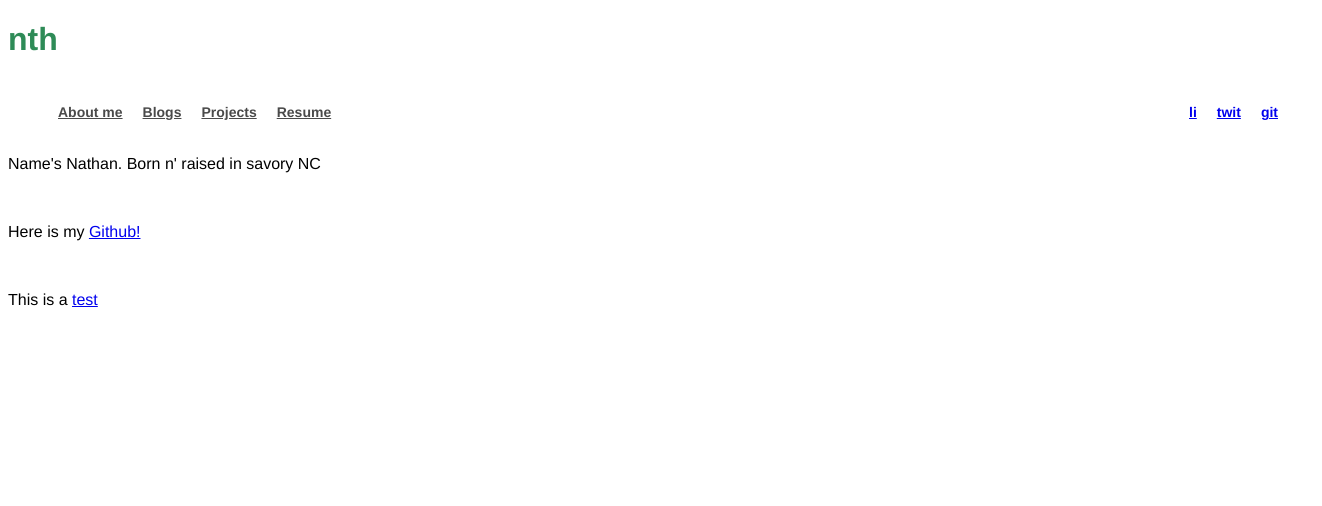
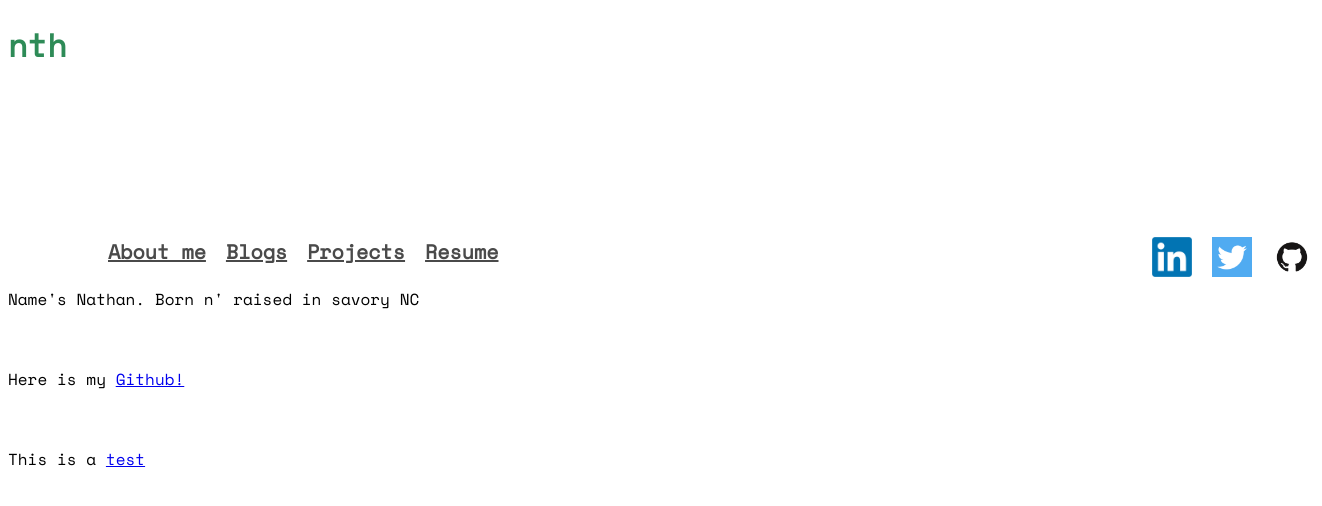
Before and after one commit to natethsieh/website, a plain HTML site: page index.html in a window 1280 px wide. Shown: the whole page, 1322 px wide, since content can reach past the window. Drawn offline with nearby package versions, Linux system fonts and the light colour scheme.

Commit message:
using icons for buttons

```diff
--- a/index.html
+++ b/index.html
@@ -24,9 +24,21 @@
        <li class='pagelink'><a href='#!'>Resume</a></li>
     </ul>
     <ul class='medialinks'>
-       <li class='github'><a href='#!'>git</a> </li>
-       <li class='twitter'><a href='#!'>twit</a> </li>
-       <li class='linkedin'><a href='#!'>li</a> </li>
+        <li class='github'>
+	  <a href='https://github.com/natethsieh' target='_blank'>
+	     <img class='github-thumbnail' src='resources/pictures/thumbnails/github.png' alt='github' title='github' width='40' height='40'>
+          </a>
+       </li>
+       <li class='twitter'>
+	  <a href='https://www.twitter.com/natethsieh' target='_blank'>
+	     <img class='twitter-thumbnail' src='resources/pictures/thumbnails/twitter.png' alt='twitter' title='twitter' width='40' height='40'>
+	  </a>
+       </li>
+       <li class='linkedin'>
+	  <a href='https://www.linkedin.com/in/nathanthsieh' target='_blank'>
+	     <img class='linkedin-thumbnail' src='resources/pictures/thumbnails/linkedin.png' alt='linkedin' title='linkedin' width= '40' height='40'>
+	  </a>
+       </li>
     </ul>
   </nav>
   </div>
--- a/resources/css/index.css
+++ b/resources/css/index.css
@@ -1,5 +1,6 @@
 * {
- font-family: Helvetica, Arial, sans-serif;
+ font-family: 'Space Mono', Arial, sans-serif;
+ box-sizing: border-box;
 }
 
 h1 {
@@ -14,12 +15,14 @@ li {
 
 
 .navbar {
-  position: fixed;
+  position: relative;
+  left: 50px;
+  right: 50px;
   top: 0;
   width: 100%;
   padding: 20px 0;
   background-color: #fff;
-  font-size: 14px;
+  font-size: 20px;
   font-weight: 900;
   margin-top: 60px;
 }
@@ -40,6 +43,9 @@ a.home {
 
 .navbar .medialinks li {
   display: inline-block;
-  padding: 10px;
+  padding-top: 10px;
+  padding-bottom: 10px;
+  padding-left: 10px;
+  padding-right: 10px;
   float: right;
 }
```
